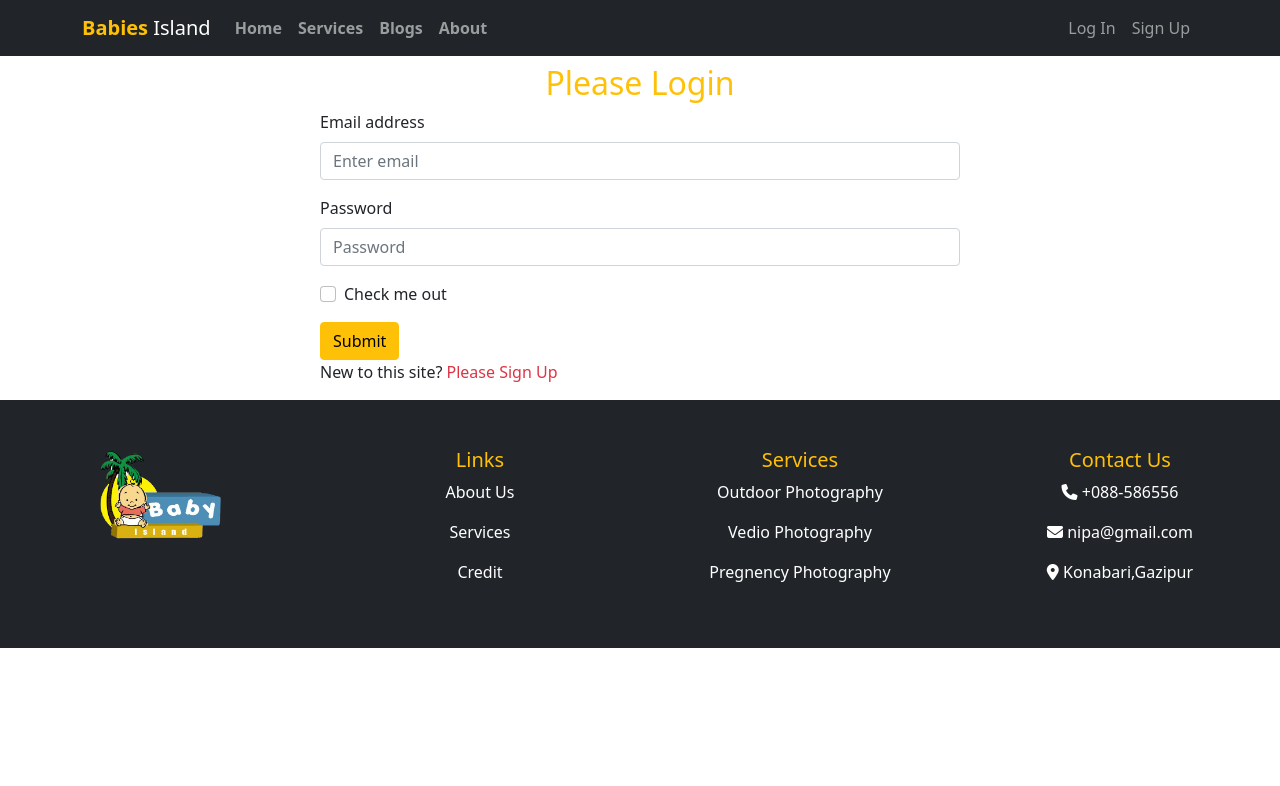
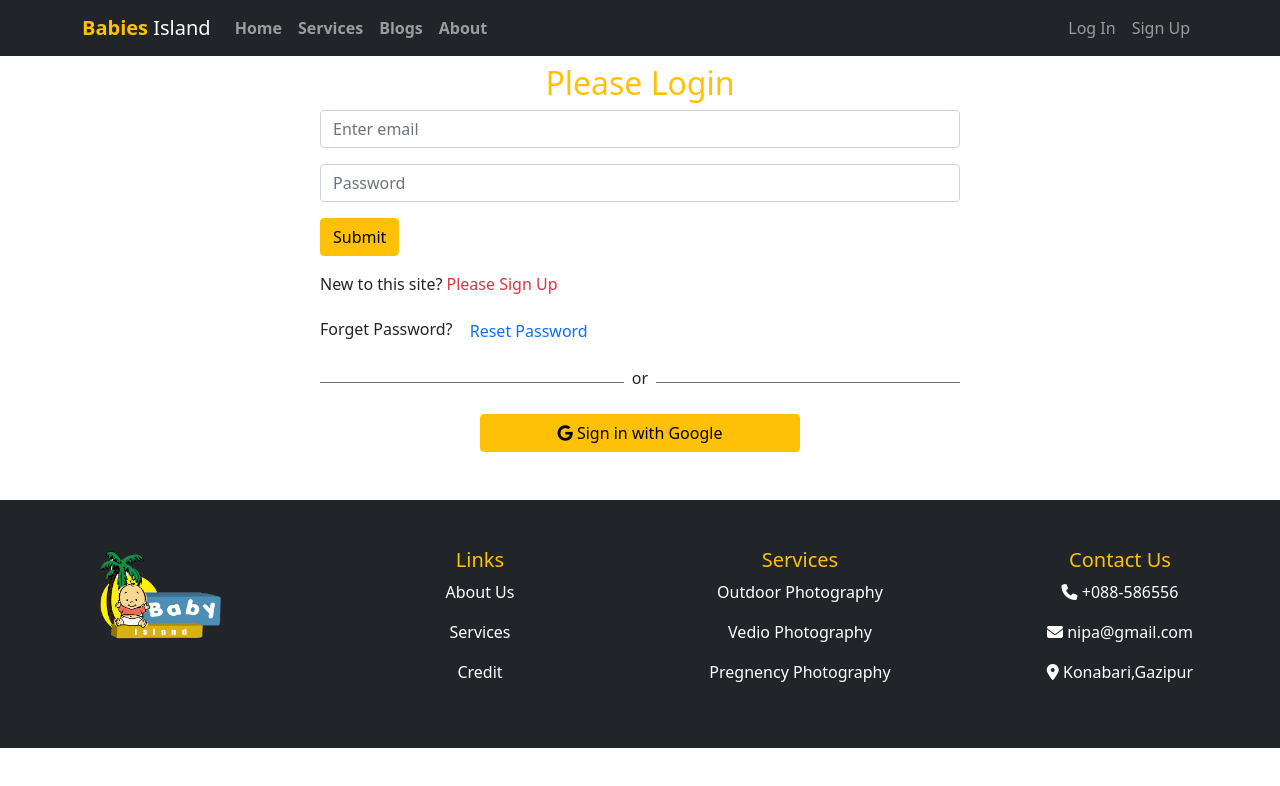
Before and after one commit to nipaaa/Independent-service-provider, a React (Create React App) app: page /login in a window 1280 px wide. Shown: the top 786 px of the page. Built offline with nearby package versions, Linux system fonts and the light colour scheme; no server answers.

Commit message:
google sign in done

```diff
--- a/package.json
+++ b/package.json
@@ -14,6 +14,7 @@
     "react-firebase-hooks": "^5.0.3",
     "react-router-dom": "^6.3.0",
     "react-scripts": "5.0.1",
+    "react-toastify": "^8.2.0",
     "web-vitals": "^2.1.4"
   },
   "scripts": {
--- a/src/pages/About/About.js
+++ b/src/pages/About/About.js
@@ -3,6 +3,7 @@ import React from 'react';
 const About = () => {
     return (
         <div>
+          <h2 className='text-warning text-center'>About Me</h2>
              <div className="card  w-100" >
   <div className="row g-0">
     <div className="col-lg-5 col-sm-12">
@@ -10,10 +11,10 @@ const About = () => {
     </div>
     <div className="col-lg-7  col-sm-12  bg-warning">
       <div className="card-body text-center py-5">
-        <h5 className="card-title">About Me</h5>
-        <h2 className='fw-bolder text-white'>Hello, I'm Nipa.</h2>
+        <h5 className="card-title">Name: Nipa Akter</h5>
+        <h2 className='fw-bolder text-white'></h2>
         <div className="card-text text-secondary">
-           I'm a photographer. I specialy shoot baby photos. I like to do it.
+
         </div>
       </div>
     </div>
--- a/src/pages/Checkout/Checkout.js
+++ b/src/pages/Checkout/Checkout.js
@@ -1,12 +1,30 @@
 import React from 'react';
+import { Button, Form } from 'react-bootstrap';
 import { useParams } from 'react-router-dom';
 
 const Checkout = () => {
     const {checkoutId} = useParams();
     return (
-        <div>
-            <h2>{checkoutId}</h2>
-        </div>
+        <div className='w-50 mx-auto my-5'>
+        <h2 className='text-warning text-center mt-2'>Please Sign Up</h2>
+      <Form>
+      <Form.Group className="mb-3" controlId="">
+              <Form.Control type="text" placeholder="Enter Your Name" required />
+          </Form.Group>
+
+          <Form.Group className="mb-3" controlId="formBasicEmail">
+              <Form.Control type="email" placeholder="Enter email" required />
+          </Form.Group>
+
+          <Form.Group className="mb-3" controlId="formBasicPassword">
+              <Form.Control type="password" placeholder="Password" required />
+          </Form.Group>
+          <Button variant="warning" type="submit">
+              Submit
+          </Button>
+      </Form>
+
+  </div>
     );
 };
 
--- a/src/pages/Login/Login/Login.js
+++ b/src/pages/Login/Login/Login.js
@@ -1,8 +1,11 @@
 import React, { useRef } from 'react';
-import { Button, Form } from 'react-bootstrap';
+import { Button, Form, Spinner } from 'react-bootstrap';
 import { Link, useLocation, useNavigate } from 'react-router-dom';
-import { useSignInWithEmailAndPassword } from 'react-firebase-hooks/auth';
+import { useSendPasswordResetEmail, useSignInWithEmailAndPassword } from 'react-firebase-hooks/auth';
 import auth from '../../../firebase.init';
+import SocialLogin from '../SocialLogin/SocialLogin';
+import { ToastContainer, toast } from 'react-toastify';
+import 'react-toastify/dist/ReactToastify.css';
 
 const Login = () => {
     const emailRef = useRef('');
@@ -19,6 +22,11 @@ const Login = () => {
         error,
       ] = useSignInWithEmailAndPassword(auth);
 
+      const [sendPasswordResetEmail, sending] = useSendPasswordResetEmail(auth);
+
+      if (loading || sending) {
+        return  <Spinner animation="border" variant="warning" />
+    }
 
     const handleSubmit = event => {
         event.preventDefault();
@@ -29,6 +37,7 @@ const Login = () => {
 
     }
 
+
     const navigateSignUp = event => {
         navigate('/signup')
     }
@@ -37,27 +46,37 @@ const Login = () => {
         navigate(from, { replace: true });
     }
 
+    const resetPassword = async () => {
+        const email = emailRef.current.value;
+        if (email) {
+            await sendPasswordResetEmail(email);
+            toast('Sent email');
+        }
+        else{
+            toast('please enter your email address');
+        }
+    }
+
     return (
-        <div className='w-50 mx-auto'>
+        <div className='w-50 mx-auto mb-5'>
               <h2 className='text-warning text-center mt-2'>Please Login</h2>
             <Form onSubmit={handleSubmit}>
                 <Form.Group className="mb-3" controlId="formBasicEmail">
-                    <Form.Label>Email address</Form.Label>
                     <Form.Control ref={emailRef} type="email" placeholder="Enter email" required />
                 </Form.Group>
 
                 <Form.Group className="mb-3" controlId="formBasicPassword">
-                    <Form.Label>Password</Form.Label>
                     <Form.Control ref={passwordRef} type="password" placeholder="Password" required />
                 </Form.Group>
-                <Form.Group className="mb-3" controlId="formBasicCheckbox">
-                    <Form.Check type="checkbox" label="Check me out" />
-                </Form.Group>
-                <Button variant="warning" type="submit">
+                <Button className='mb-3' variant="warning" type="submit">
                     Submit
                 </Button>
             </Form>
             <p>New to this site? <Link to="/signup" onClick={navigateSignUp} className='text-danger pe-auto text-decoration-none' >Please Sign Up</Link> </p>
+            <p>Forget Password? <button className='btn btn-link text-primary pe-auto text-decoration-none' onClick={resetPassword}>Reset Password</button> </p>
+
+            <SocialLogin></SocialLogin>
+            <ToastContainer />
 
         </div>
     );
--- a/src/pages/Login/RequireAuth/RequireAuth.js
+++ b/src/pages/Login/RequireAuth/RequireAuth.js
@@ -1,11 +1,15 @@
 import React from 'react';
+import { Spinner } from 'react-bootstrap';
 import { useAuthState } from 'react-firebase-hooks/auth';
 import { Navigate, useLocation } from 'react-router-dom';
 import auth from '../../../firebase.init';
 
 const RequireAuth = ({children}) => {
-    const [user] = useAuthState(auth);
+    const [user, loading] = useAuthState(auth);
     const location = useLocation();
+    if(loading){
+        return   <Spinner animation="border" variant="warning" />
+    }
     if(!user){
         return <Navigate to="/login" state={{ from: location }} replace />;
     }
--- a/src/pages/Login/SignUp/SignUp.js
+++ b/src/pages/Login/SignUp/SignUp.js
@@ -1,7 +1,7 @@
 import React, { useRef } from 'react';
-import { Button, Form } from 'react-bootstrap';
+import { Button, Form, Spinner } from 'react-bootstrap';
 import { Link, useNavigate } from 'react-router-dom';
-import { useCreateUserWithEmailAndPassword } from 'react-firebase-hooks/auth';
+import { useCreateUserWithEmailAndPassword, useUpdateProfile } from 'react-firebase-hooks/auth';
 import auth from '../../../firebase.init';
 
 const SignUp = () => {
@@ -15,46 +15,47 @@ const SignUp = () => {
         user,
         loading,
         error,
-      ] = useCreateUserWithEmailAndPassword(auth);
+      ] = useCreateUserWithEmailAndPassword(auth, {sendEmailVerification: true});
+      const [updateProfile, updating, updateError] = useUpdateProfile(auth);
+
+      if (loading || updating) {
+        return  <Spinner animation="border" variant="warning" />
+    }
 
 
-    const handleSubmit = event => {
+    const handleSubmit = async (event) => {
         event.preventDefault();
         const name = nameRef.current.value;
         const email = emailRef.current.value;
         const password = passwordRef.current.value;
 
-        createUserWithEmailAndPassword(email, password);
+       await createUserWithEmailAndPassword(email, password);
+       await updateProfile({ displayName: name });
+       navigate('/home');
     }
 
     const navigateLogin = event => {
         navigate('/login')
     }
 
-    if(user){
-        navigate('/home');
-    }
+    // if(user){
+    //     navigate('/home');
+    // }
 
     return (
         <div className='w-50 mx-auto'>
         <h2 className='text-warning text-center mt-2'>Please Sign Up</h2>
       <Form onSubmit={handleSubmit}>
       <Form.Group className="mb-3" controlId="">
-              <Form.Label>Name</Form.Label>
               <Form.Control ref={nameRef} type="text" placeholder="Enter Your Name" required />
           </Form.Group>
 
           <Form.Group className="mb-3" controlId="formBasicEmail">
-              <Form.Label>Email address</Form.Label>
               <Form.Control ref={emailRef} type="email" placeholder="Enter email" required />
           </Form.Group>
 
           <Form.Group className="mb-3" controlId="formBasicPassword">
-              <Form.Label>Password</Form.Label>
               <Form.Control ref={passwordRef} type="password" placeholder="Password" required />
-          </Form.Group>
-          <Form.Group className="mb-3" controlId="formBasicCheckbox">
-              <Form.Check type="checkbox" label="Check me out" />
           </Form.Group>
           <Button variant="warning" type="submit">
               Submit
--- /dev/null
+++ b/src/pages/Login/SocialLogin/SocialLogin.js
@@ -0,0 +1,45 @@
+import React from 'react';
+import { Button } from 'react-bootstrap';
+import { useSignInWithGoogle } from 'react-firebase-hooks/auth';
+import { useNavigate } from 'react-router-dom';
+import auth from '../../../firebase.init';
+
+const SocialLogin = () => {
+    const [signInWithGoogle, user, loading, error] = useSignInWithGoogle(auth);
+    const navigate = useNavigate();
+    let errorMessage;
+
+    if (error) {
+
+        errorMessage = <div>
+            <p className='text-danger'>Error: {error.message}</p>
+          </div>
+
+      }
+
+      if (user) {
+          navigate('/home')
+      }
+    return (
+        <div>
+            <div className='mb-3 d-flex align-items-center'>
+                <div style={{height: "1px"}} className='bg-secondary w-50'></div>
+                <div className='mx-2 mb-2'>or</div>
+                <div style={{height: "1px"}} className='bg-secondary w-50'></div>
+
+            </div>
+            {errorMessage}
+
+            <div>
+            <Button onClick={()=>signInWithGoogle()} className='w-50 d-block mx-auto' variant="warning" type="submit">
+            <i class="fa-brands fa-google"></i> Sign in with Google
+                </Button>
+            </div>
+
+
+
+        </div>
+    );
+};
+
+export default SocialLogin;
--- a/src/pages/Service/Service.js
+++ b/src/pages/Service/Service.js
@@ -18,7 +18,7 @@ const Service = (props) => {
             <Card.Title>{name}</Card.Title>
             <Card.Title><sup>$</sup>{price}</Card.Title>
             <Card.Text>{description}</Card.Text>
-            <Button as={Link} to="/checkout" onClick={()=> navigateToCheckout(id)} variant="warning">Checkout</Button>
+            <Button onClick={()=> navigateToCheckout(id)} variant="warning">Checkout</Button>
           </Card.Body>
 
         </Card>
--- a/src/shared/Header/Header.js
+++ b/src/shared/Header/Header.js
@@ -27,12 +27,16 @@ const Header = () => {
     <Nav>
       {
         user?
-        <Button as={Link} to="/checkout" onClick={handleSignOut} variant="warning">Sign Out</Button>
+        <Nav.Link as={Link} to="/" onClick={handleSignOut}>Sign Out</Nav.Link>
         :
-        <Nav.Link as={Link} to="/login">Log In</Nav.Link>
+        <div className='d-lg-flex'>
+           <Nav.Link as={Link} to="/login">Log In</Nav.Link>
+           <Nav.Link as={Link} to="/signup">Sign Up</Nav.Link>
+        </div>
+
       }
 
-    <Nav.Link as={Link} to="/signup">Sign Up</Nav.Link>
+
     </Nav>
   </Navbar.Collapse>
   </Container>
```
Also changed, not shown: 1 other file (tests, documents, lock files or other folders).
